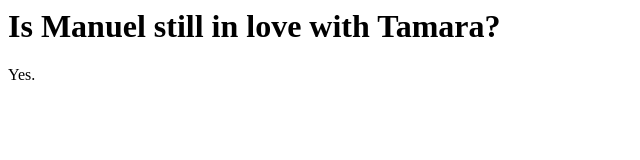
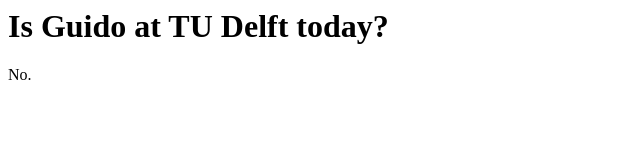
Before and after one commit to isguidoattud/isguidoattud.github.io, a plain HTML site: page index.html in a window 1280 px wide. Shown: the whole page, without its empty margins (0-640 px from the left). Drawn offline with Linux system fonts and the light colour scheme.

Commit message:
Update index.html

```diff
--- a/index.html
+++ b/index.html
@@ -1,11 +1,11 @@
 <HTML>
    <HEAD>
       <TITLE>
-         Is Manuel still in love with Tamara?
+         Is Guido at TU Delft today?
       </TITLE>
    </HEAD>
 <BODY>
-   <H1>Is Manuel still in love with Tamara?</H1>
-   <P>Yes.</P>
+   <H1>Is Guido at TU Delft today?</H1>
+   <P>No.</P>
 </BODY>
 </HTML>
```
